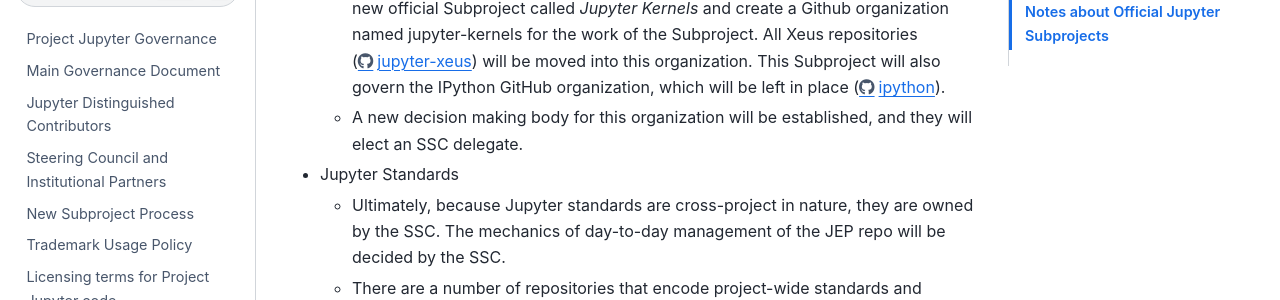
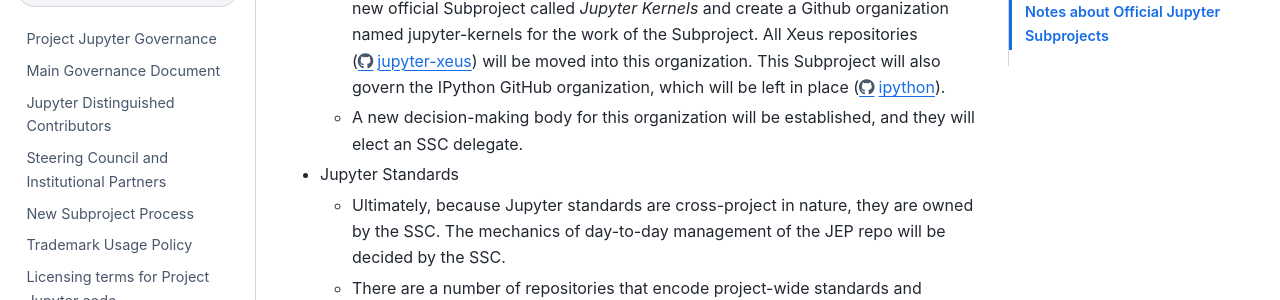
Before and after one commit to jupyter/governance, a Jupyter Book: the page built from list_of_subprojects.md, in a window 1280 px wide and 900 px high, scrolled down 2485 px. Shown: the part 153-453 px from the top of the window. Built offline with Jupyter Book 1.0.4 settings and Sphinx 7.4.7 and the Sphinx Book theme 1.1.4, drawn with Linux system fonts in a browser that asks for light colours; pages that are not in the unit, such as notebooks, are missing from menus.

```diff
--- a/list_of_subprojects.md
+++ b/list_of_subprojects.md
@@ -45,7 +45,7 @@ The Official Jupyter Subprojects document proposes a number of changes to how ou
   - We propose that the nbviewer service (only the actual live service) be governed by a working group that reports to the Board of Directors. The reusable part of nbviewer contained (https://github.com/jupyter/nbviewer) will be governed by the Jupyter Enterprise Subproject.
 - Jupyter Kernels
   - To consolidate the project’s work on first-party kernels, we propose to establish a new official Subproject called _Jupyter Kernels_ and create a Github organization named jupyter-kernels for the work of the Subproject. All Xeus repositories (https://github.com/jupyter-xeus) will be moved into this organization. This Subproject will also govern the IPython GitHub organization, which will be left in place (https://github.com/ipython).
-  - A new decision making body for this organization will be established, and they will elect an SSC delegate.
+  - A new decision-making body for this organization will be established, and they will elect an SSC delegate.
 - Jupyter Standards
   - Ultimately, because Jupyter standards are cross-project in nature, they are owned by the SSC. The mechanics of day-to-day management of the JEP repo will be decided by the SSC.
   - There are a number of repositories that encode project-wide standards and protocols. To consolidate work on these repositories, we propose to establish a new official Subproject called Jupyter Standards and create a Github organization named jupyter-standards for the work of the Subproject. The following repositories will be moved into this organization:
```
